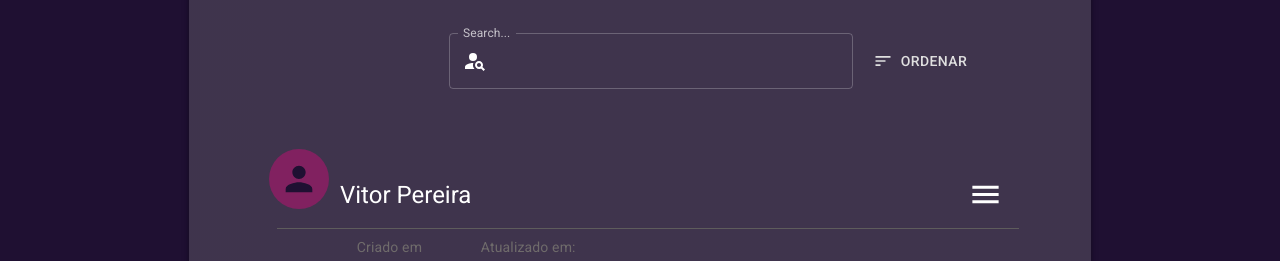
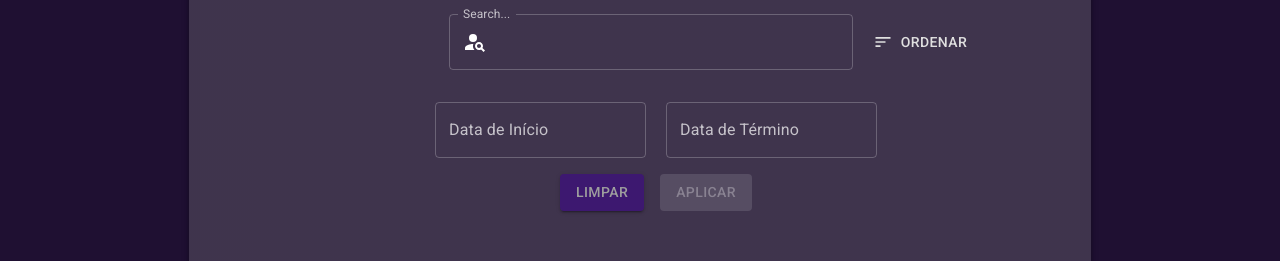
Before and after one commit to ocsoares/CRUD-NextJS, a Next.js app: page /admin/users in a window 1280 px wide. Shown: the part 287-548 px from the top of the page. Built offline with nearby package versions, Linux system fonts and the light colour scheme; no server answers.

Commit message:
feat: add my own DateRangePicker component

```diff
--- a/package.json
+++ b/package.json
@@ -16,6 +16,8 @@
     "@hookform/resolvers": "^3.3.1",
     "@mui/icons-material": "^5.14.11",
     "@mui/material": "^5.14.11",
+    "@mui/x-date-pickers": "^6.18.0",
+    "dayjs": "^1.11.10",
     "lodash": "^4.17.21",
     "next": "^13.5.4",
     "next-auth": "^4.23.2",
--- a/src/app/(routes)/admin/users/components/AdminUserActions.tsx
+++ b/src/app/(routes)/admin/users/components/AdminUserActions.tsx
@@ -5,6 +5,7 @@ import { useAdminUsers } from "../hooks/useAdminUsers";
 import SearchField from "./SearchField";
 import { UserInfoWithModal } from "./UserInfoWithModal";
 import { UserFilter } from "./UserFilter";
+import { DateRangePickerComponent } from "./DateRangePicker";
 
 export function AdminUserActions() {
   const {
@@ -48,6 +49,8 @@ export function AdminUserActions() {
         </Box>
       </Box>
 
+      <DateRangePickerComponent />
+
       <UserInfoWithModal
         onClick={handleOpenModal}
         text="Vitor Pereira"
--- /dev/null
+++ b/src/app/(routes)/admin/users/components/DateRangePicker.tsx
@@ -0,0 +1,76 @@
+import React, { useState } from "react";
+import { Box, Button, Grid } from "@mui/material";
+import { DatePicker, LocalizationProvider } from "@mui/x-date-pickers";
+import { AdapterDayjs } from "@mui/x-date-pickers/AdapterDayjs";
+
+export function DateRangePickerComponent() {
+  const [startDate, setStartDate] = useState(null);
+  const [endDate, setEndDate] = useState(null);
+
+  const handleStartDateChange = (date: any) => {
+    setStartDate(date);
+  };
+
+  const handleEndDateChange = (date: any) => {
+    setEndDate(date);
+  };
+
+  const handleClear = () => {
+    setStartDate(null);
+    setEndDate(null);
+  };
+
+  // ISSO AQ tá TOTALMENTE ERRADO !!
+  const handleApply = () => {
+    // Aqui você pode usar as datas selecionadas (startDate e endDate)
+    console.log("Data de início:", startDate);
+    console.log("Data de término:", endDate);
+  };
+
+  return (
+    <div>
+      <LocalizationProvider dateAdapter={AdapterDayjs}>
+        <Box
+          display={"flex"}
+          justifyContent={"center"}
+          marginLeft={4}
+          marginTop={4}
+          gap={2.5}
+        >
+          <Grid item xs={12} sm={4}>
+            <DatePicker
+              label="Data de Início"
+              format="DD/MM/YYYY"
+              value={startDate}
+              onChange={handleStartDateChange}
+            />
+          </Grid>
+          <Grid item xs={12} sm={4}>
+            <DatePicker
+              label="Data de Término"
+              minDate={startDate}
+              value={endDate}
+              onChange={handleEndDateChange}
+            />
+          </Grid>
+        </Box>
+
+        <Grid item xs={12}>
+          <Box display="flex" justifyContent="center" ml={4} mt={2} gap={2}>
+            <Button variant="contained" color="primary" onClick={handleClear}>
+              Limpar
+            </Button>
+            <Button
+              variant="contained"
+              color="primary"
+              onClick={handleApply}
+              disabled={!startDate || !endDate || startDate > endDate}
+            >
+              Aplicar
+            </Button>
+          </Box>
+        </Grid>
+      </LocalizationProvider>
+    </div>
+  );
+}
```
Also changed, not shown: 1 other file (tests, documents, lock files or other folders).
